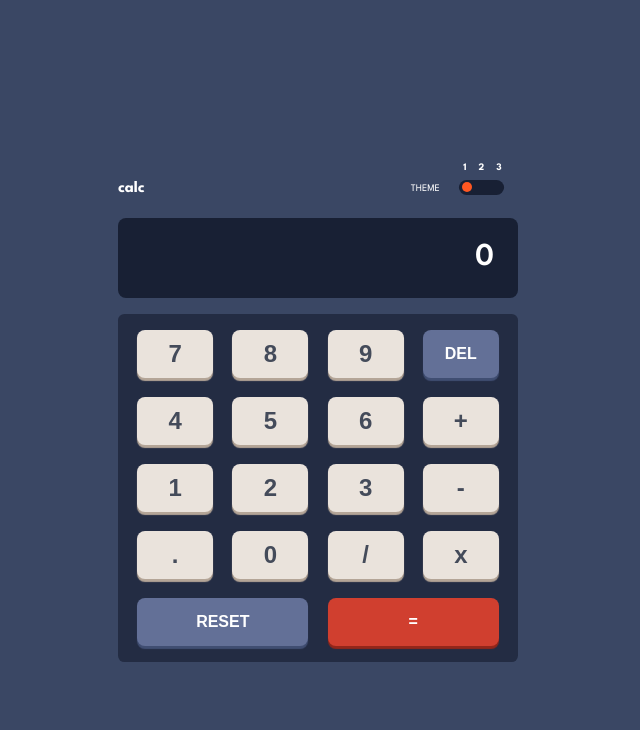
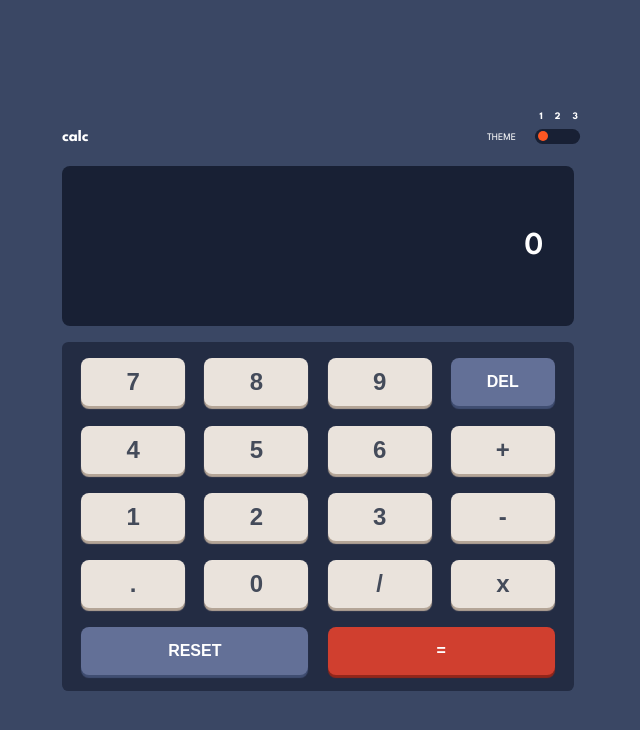
Before and after one commit to Shubhamchauhan777/Interactive-calculator-using-React, a React (Create React App) app: page / in a window 1280 px wide. Shown: the top 730 px of the page, without its empty margins (322-962 px from the left). Built offline with nearby package versions, Linux system fonts and the light colour scheme.

Commit message:
finalised project

```diff
--- a/src/index.css
+++ b/src/index.css
@@ -4,7 +4,8 @@ body {
   font-family: -apple-system, BlinkMacSystemFont, 'Segoe UI', 'Roboto', 'Oxygen',
     'Ubuntu', 'Cantarell', 'Fira Sans', 'Droid Sans', 'Helvetica Neue',
     sans-serif;
-
+  box-sizing: border-box;
+  overflow: hidden;
 }
 .theme1{
   background-color: hsl(222, 26%, 31%);
@@ -30,8 +31,12 @@ color: hsl(52, 100%, 62%);
 .main-container{
   display: flex;
   flex-direction: column;
-  width: 25rem;
-  height: 30rem;
+  /* width: 25rem;
+  height: 30rem; */
+  width: 40vw;
+  margin: auto;
+  height: 90vh;
+  justify-content: center;
 }
 .top-container{
   display: flex;
```
